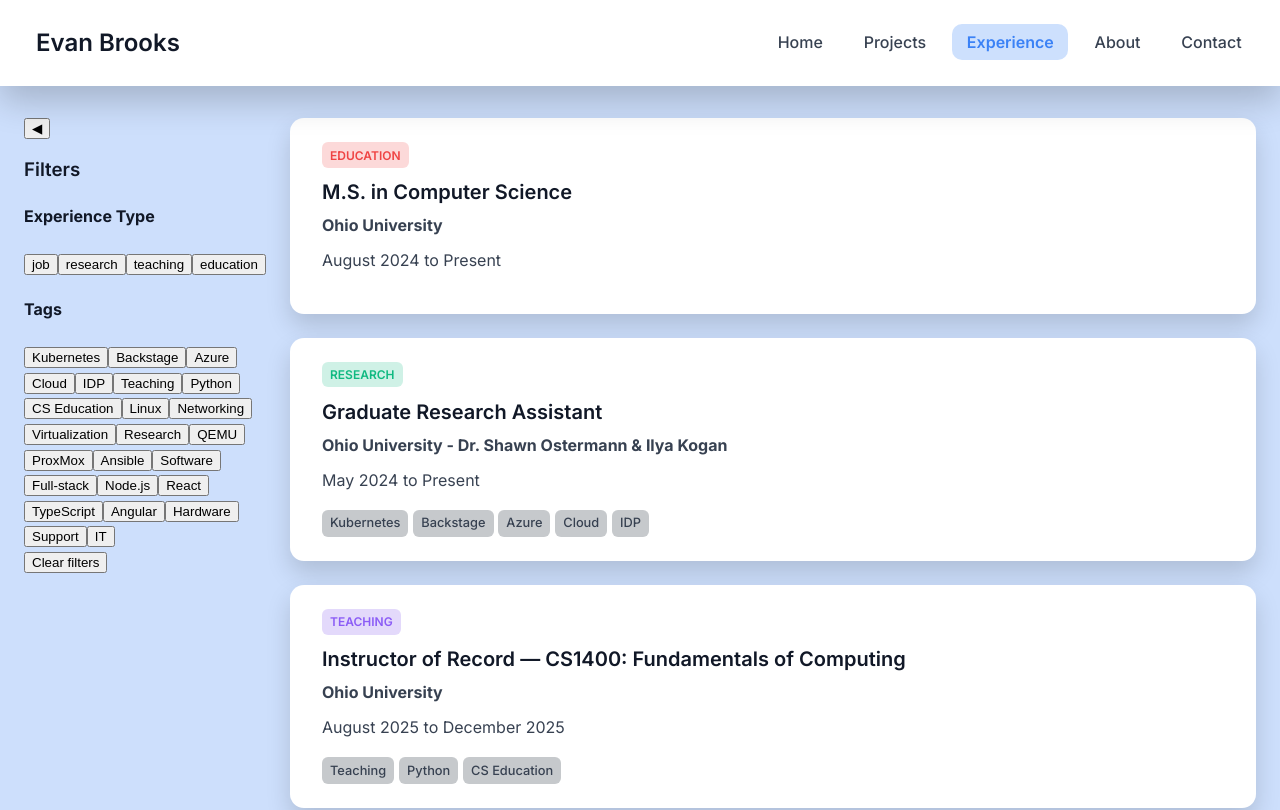
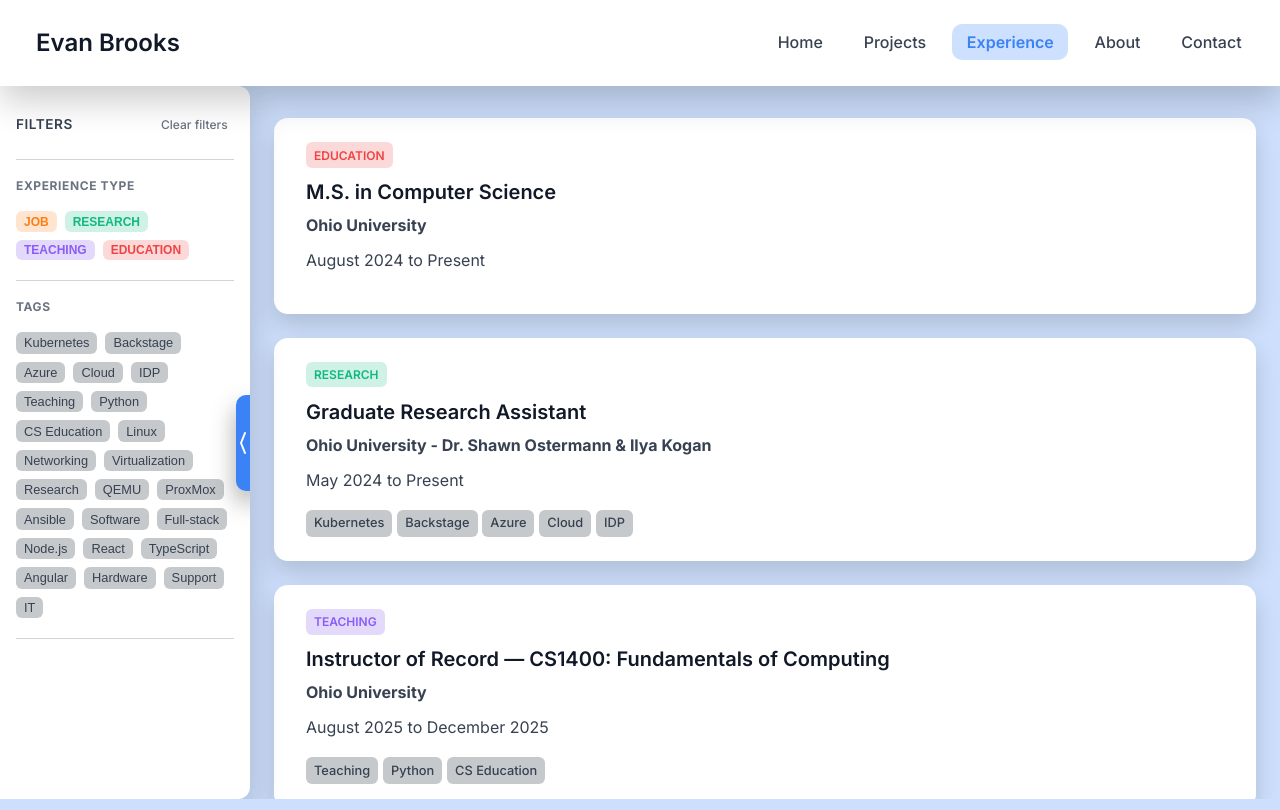
Before and after one commit to eb613819/personal-website, an Angular app: page /experience in a window 1280 px wide. Shown: the top 810 px of the page. Built offline with nearby package versions, Linux system fonts and the light colour scheme.

Commit message:
Style filter panel

```diff
--- a/src/app/pages/experience/experience.component.css
+++ b/src/app/pages/experience/experience.component.css
@@ -80,7 +80,7 @@
   border-radius: var(--radius-sm);
   margin-right: 0.3rem;
   font-size: 0.8rem;
-  background-color: rgba(31, 41, 55, 0.25);
+  background-color: var(--tag-color);
   color: var(--text-secondary);
   font-weight: 500;
 }
--- a/src/app/pages/projects/projects.component.css
+++ b/src/app/pages/projects/projects.component.css
@@ -50,31 +50,6 @@
   color: #f9fafb;
 }
 
-.type-software-web {
-  background-color: rgba(14, 165, 233, 0.2);
-  color: #0ea5e9;
-}
-
-.type-hardware-it {
-  background-color: rgba(253, 126, 20, 0.2);
-  color: #fd7e14;
-}
-
-.type-3dprint-maker {
-  background-color: rgba(16, 185, 129, 0.2);
-  color: #10b981;
-}
-
-.type-electronics-raspberrypi {
-  background-color: rgba(117, 67, 235, 0.2);
-  color: #8b5cf6;
-}
-
-.type-other-experimental {
-  background-color: rgba(239, 68, 68, 0.2);
-  color: #ef4444;
-}
-
 /* ---------- Tags ---------- */
 .tags {
   margin-top: 0.5rem;
@@ -85,11 +60,10 @@
 
 .tag {
   display: inline-block;
-  background-color: rgba(31, 41, 55, 0.25);
+  background-color: var(--tag-color);
   color: var(--text-secondary);
   font-weight: 500;
   padding: 0.2rem 0.5rem;
-  border-radius: 4px;
   font-size: 0.8rem;
   border-radius: var(--radius-sm);
 }
@@ -161,7 +135,6 @@
 }
 
 .status {
-  font-weight: 600;
   font-size: 0.75rem;
   font-weight: 600;
   letter-spacing: 0.04em;
--- a/src/app/shared/filter-panel/filter-panel.component.css
+++ b/src/app/shared/filter-panel/filter-panel.component.css
@@ -0,0 +1,201 @@
+.filter-panel {
+  width: 250px;
+  height: 100%;
+  margin-top: 0;
+  position: relative;
+  background-color: var(--bg-card);
+  border-radius: 0 12px 12px 0;
+  padding: 1rem;
+  box-shadow: var(--shadow-lg);
+  transition: width 0.3s;
+  overflow: hidden;
+}
+
+.filter-panel.collapsed {
+  width: 10px;
+}
+
+.filter-panel-header {
+  display: flex;
+  align-items: center;
+  justify-content: space-between;
+
+  padding-bottom: 0.75rem;
+  margin-bottom: 1rem;
+  border-bottom: 1px solid var(--border-color);
+}
+
+.filter-panel-title {
+  font-size: 0.85rem;
+  font-weight: 600;
+  letter-spacing: 0.04em;
+  text-transform: uppercase;
+
+  color: var(--text-secondary);
+}
+
+.clear-btn {
+  all: unset;
+  cursor: pointer;
+
+  font-size: 0.75rem;
+  font-weight: 500;
+  color: var(--text-muted);
+
+  padding: 0.25rem 0.4rem;
+  border-radius: var(--radius-sm);
+}
+
+.filter-group-label {
+  font-size: 0.75rem;
+  font-weight: 600;
+  text-transform: uppercase;
+  letter-spacing: 0.05em;
+
+  color: var(--text-muted);
+  margin-bottom: 0.5rem;
+}
+
+.filter-group {
+  padding-bottom: 1.25rem;
+  border-bottom: 1px solid var(--border-color);
+}
+
+.filter-options {
+  display: flex;
+  flex-wrap: wrap;
+  gap: 0.5rem;
+}
+
+/* ---------- tags chips ---------- */
+.filter-chip.tags {
+  background-color: var(--tag-color);
+  color: var(--text-secondary);
+  font-weight: 500;
+  padding: 0.2rem 0.5rem;
+  font-size: 0.8rem;
+}
+
+/* ---------- types chips ---------- */
+.filter-chip.types {
+  background-color: #374151;
+  color: #f9fafb;
+  font-size: 0.7rem;
+  font-weight: 600;
+  text-transform: uppercase;
+  padding: 0.15rem 0.45rem;
+}
+
+.filter-chip.type {
+  text-transform: uppercase;
+  width: fit-content;
+  font-size: 0.75rem;
+  font-weight: 600;
+  padding: 0.2rem 0.5rem;
+}
+
+.filter-chip.job {
+  background-color: rgba(253, 126, 20, 0.2);
+  color: #fd7e14;
+}
+
+.filter-chip.research {
+  background-color: rgba(16, 185, 129, 0.2);
+  color: #10b981;
+}
+
+.filter-chip.teaching {
+  background-color: rgba(117, 67, 235, 0.2);
+  color: #8b5cf6;
+}
+
+.filter-chip.education {
+  background-color: rgba(239, 68, 68, 0.2);
+  color: #ef4444;
+}
+
+/* ---------- status chips ---------- */
+.filter-chip.status {
+  font-size: 0.75rem;
+  font-weight: 600;
+  letter-spacing: 0.04em;
+  text-transform: uppercase;
+  opacity: 0.85;
+}
+
+.filter-chip.Completed {
+  color: #9ca3af;
+}
+
+.filter-chip.Progress {
+  color: #d1a23cd7;
+}
+
+.filter-chip.Started {
+  color: #c26b6b;
+}
+
+/* ---------- all chips ---------- */
+.filter-chip {
+  appearance: none;
+  border: none;
+  outline: none;
+  border-radius: var(--radius-sm);
+  transition:
+    background-color 0.2s ease,
+    color 0.2s ease,
+    transform 0.1s ease;
+    cursor: pointer;
+}
+
+.filter-chip:hover {
+  background-color: var(--hover-bg);
+  color: var(--accent-primary);
+  transform: translateY(-1px);
+  box-shadow: var(--shadow-sm)
+}
+
+.filter-chip.active {
+  background-color: var(--accent-primary);
+  color: var(--text-primary)
+}
+
+/* ---------- collapse button ---------- */
+.collapse-btn {
+  position: absolute;
+  top: 50%;
+  right: -10px;
+
+  width: 24px;
+  height: 96px;
+  padding: 0;
+  box-shadow: 0 -12px 25px rgba(0, 0, 0, 0.35);
+
+  border: none;
+  border-radius: var(--radius-md);
+  background-color: var(--accent-primary);
+  color: var(--bg-card);
+
+  display: flex;
+  align-items: center;
+  justify-content: center;
+
+  cursor: pointer;
+  transform: rotate(180deg) translateY(50%);
+  transition: transform 0.3s, background-color 0.2s;
+}
+
+.collapse-btn:hover {
+  background-color: var(--active-bg);
+  color: var(--accent-primary);
+}
+
+.arrow {
+  transition: transform 0.3s;
+  display: block;
+  transform: translateX(5px);
+}
+
+.filter-panel.collapsed .arrow {
+  transform: translateX(4px) rotate(180deg);
+}
--- a/src/app/shared/filter-panel/filter-panel.component.html
+++ b/src/app/shared/filter-panel/filter-panel.component.html
@@ -1,26 +1,45 @@
 <aside class="filter-panel" [class.collapsed]="collapsed">
   <button class="collapse-btn" (click)="collapsed = !collapsed">
-    {{ collapsed ? '▶' : '◀' }}
+    <svg
+        class="arrow"
+        xmlns="http://www.w3.org/2000/svg"
+        width="24"
+        height="24"
+        viewBox="0 0 24 24"
+    >
+        <path
+        d="M10 2 L14 12 L10 22"
+        stroke="currentColor"
+        stroke-width="2"
+        fill="none"
+        stroke-linecap="round"
+        stroke-linejoin="round"
+        />
+    </svg>
   </button>
   <div *ngIf="!collapsed" class="filters">
-    <h3>Filters</h3>
-
+    <div class="filter-panel-header">
+        <h3 class="filter-panel-title">Filters</h3>
+        <button class="clear-btn" (click)="clear.emit()">
+            Clear filters
+        </button>
+    </div>
     <div *ngFor="let group of groups" class="filter-group">
+        <div class="filter-group-label">
             <h4>{{ group.label }}</h4>
-
+        </div>
+        <div class="filter-options">
             <button
             *ngFor="let opt of group.options"
             type="button"
             class="filter-chip"
+            [ngClass]="[group.key, opt.value]"
             [class.active]="isSelected(group.key, opt.value)"
             (click)="toggle(group.key, opt.value)"
             >
                 {{ opt.label }}
             </button>
         </div>
-
-    <button class="clear-btn" (click)="clear.emit()">
-        Clear filters
-    </button>
+    </div>
   </div>
 </aside>
--- a/src/styles.css
+++ b/src/styles.css
@@ -22,6 +22,8 @@
 
   --hover-bg: rgba(59, 130, 246, 0.2);
   --active-bg: rgba(59, 130, 246, 0.25);
+
+  --tag-color: rgba(31, 41, 55, 0.25);
 }
 
 * {
@@ -66,30 +68,19 @@ a:hover {
 .page {
   max-width: 2000px;
   margin: 0 auto;
-  padding: 2rem 1.5rem;
+
 }
 
 .page.with-filter {
   display: flex;
-  gap: 1rem;
-}
-
-.filter-panel {
-  width: 250px;
-  flex-shrink: 0;
+  height: calc(100vh - 87px);
+  overflow: hidden;
 }
 
 .content {
   flex: 1;
-}
-
-.filter-panel.collapsed {
-  width: 40px;
-}
-
-.filter-panel .collapse-btn {
-  display: block;
-  margin-bottom: 1rem;
+  padding: 2rem 1.5rem;
+  overflow-y: auto;
 }
 
 router-outlet + * {
```
Lines whose indentation alone changed are shown as unchanged.
